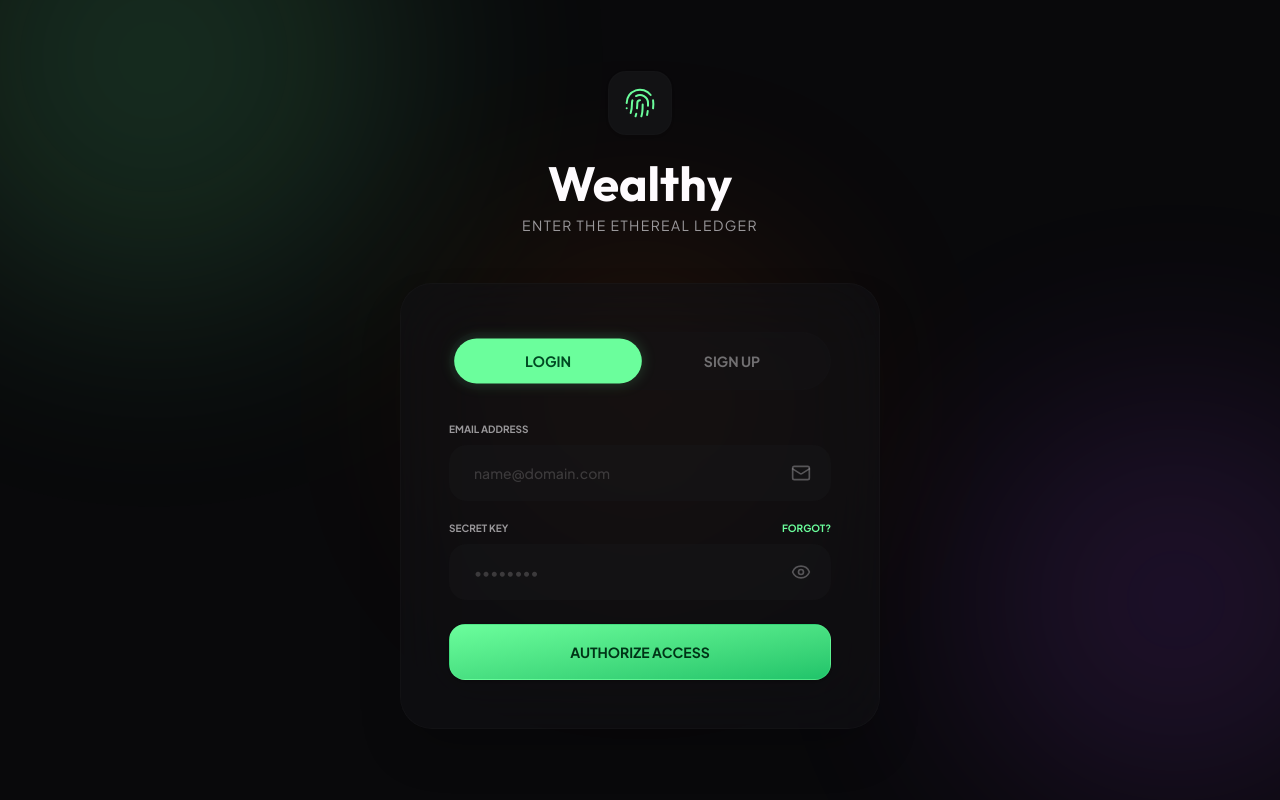
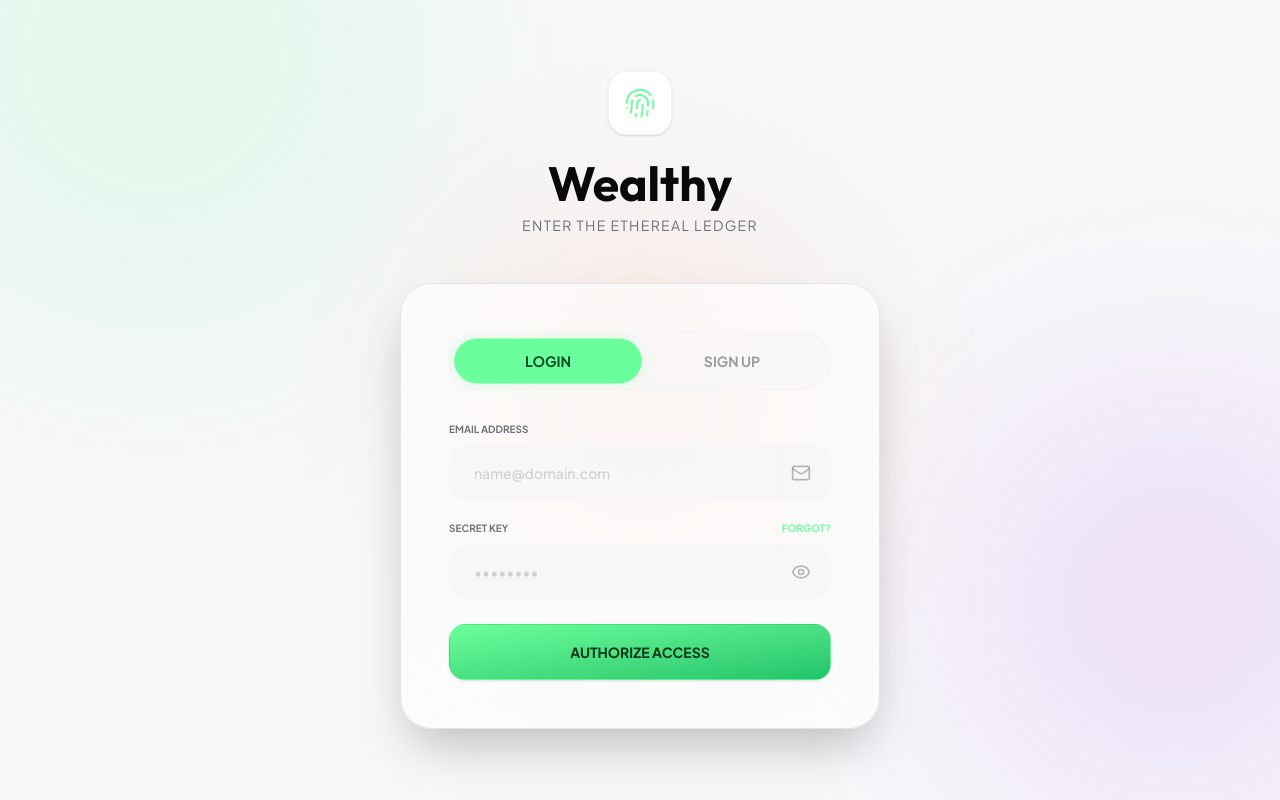
Before and after one commit to shubshinde1/lumina-expense-tracker, a Next.js app in the folder apps/web/: page / in a window 1280 px wide. Built offline with nearby package versions, Linux system fonts and the light colour scheme; no server answers.

Commit message:
feat: implement system theme support and refine UI styling across dashboard and input components

```diff
--- a/apps/web/src/app/dashboard/add/page.tsx
+++ b/apps/web/src/app/dashboard/add/page.tsx
@@ -468,7 +468,7 @@ function AddTransactionForm() {
         </Link>
 
         {/* Type Toggle */}
-        <div className={`flex p-1 bg-card/50 flex-1 ${pillRoundness}`}>
+        <div className={`flex p-1 bg-muted flex-1 ${pillRoundness} border border-border/20`}>
           <button
             type="button"
             onClick={() => { setType('expense'); setCategoryId(""); }}
@@ -503,11 +503,11 @@ function AddTransactionForm() {
          ))}
       </div>
 
-      <form onSubmit={handleSubmit} className="space-y-8">
+      <form onSubmit={handleSubmit} className="space-y-5">
 
         {/* Amount with Voice AI Mic */}
         <div className="group relative flex flex-col items-center">
-          <label className="block font-medium text-xs text-muted-foreground mb-3 uppercase text-center">
+          <label className="block font-medium text-xs text-muted-foreground mb-1.5 uppercase text-center">
             Amount
           </label>
           <AmountInput
@@ -519,7 +519,7 @@ function AddTransactionForm() {
           <button
             type="button"
             onClick={isRecording ? stopVoiceRecognition : startVoiceRecognition}
-            className={`relative mt-3 h-12 flex items-center justify-center border transition-all duration-500 ease-in-out active:scale-95 ${pillRoundness} ${
+            className={`relative mt-1.5 h-12 flex items-center justify-center border transition-all duration-500 ease-in-out active:scale-95 ${pillRoundness} ${
               isRecording
                 ? "w-48 bg-destructive/10 border-destructive/30 text-destructive shadow-[0_0_25px_rgba(239,68,68,0.2)]"
                 : isParsing
--- a/apps/web/src/app/dashboard/edit/page.tsx
+++ b/apps/web/src/app/dashboard/edit/page.tsx
@@ -180,7 +180,7 @@ function EditContent() {
         </Link>
 
         {/* Type Toggle */}
-        <div className={`flex p-1 bg-card/50 flex-1 ${pillRoundness}`}>
+        <div className={`flex p-1 bg-muted flex-1 ${pillRoundness} border border-border/20`}>
           <button
             type="button"
             onClick={() => { setType('expense'); setCategoryId(""); }}
@@ -198,10 +198,10 @@ function EditContent() {
         </div>
       </header>
 
-      <form onSubmit={handleSubmit} className="space-y-8">
+      <form onSubmit={handleSubmit} className="space-y-5">
 
         <div className="group relative">
-          <label className="block font-medium text-xs text-muted-foreground mb-3 tracking-widest uppercase text-center">Amount</label>
+          <label className="block font-medium text-xs text-muted-foreground mb-1.5 tracking-widest uppercase text-center">Amount</label>
           <AmountInput value={amount} onChange={setAmount} />
         </div>
 
--- a/apps/web/src/app/dashboard/page.tsx
+++ b/apps/web/src/app/dashboard/page.tsx
@@ -234,7 +234,7 @@ export default function DashboardPage() {
                 </div>
                 <span className="text-[10px] font-black uppercase tracking-widest text-muted-foreground dark:text-white/30">Outflow</span>
               </div>
-              <p className="text-lg font-heading font-bold tracking-tight text-foreground dark:text-white">
+              <p className="text-lg font-heading font-bold tracking-tight text-destructive">
                 ₹{expense.toLocaleString('en-IN')}
               </p>
             </div>
--- a/apps/web/src/app/globals.css
+++ b/apps/web/src/app/globals.css
@@ -63,7 +63,7 @@
 
 :root {
   /* Premium Light Mode / Fintech Aesthetic */
-  --background: #ffffff;
+  --background: #f7f7f9;
   --foreground: #09090b;
   --card: #ffffff;
   --card-foreground: #09090b;
@@ -98,19 +98,19 @@
 
 .dark {
   /* Stitch Deep Dark / Neon Theme */
-  --background: #09090b;
-  --foreground: #fefbfe;
-  --card: #121214;
-  --card-foreground: #fefbfe;
-  --popover: #121214;
-  --popover-foreground: #fefbfe;
+  --background: #0d0d0f;
+  --foreground: #ffffff;
+  --card: #1c1c1f;
+  --card-foreground: #ffffff;
+  --popover: #1c1c1f;
+  --popover-foreground: #ffffff;
   --primary: #6bfe9c;
   --primary-foreground: #004a23;
-  --secondary: #1a1a1c;
-  --secondary-foreground: #fefbfe;
-  --muted: #0e0e0f;
-  --muted-foreground: #9a989b;
-  --accent: #161618;
+  --secondary: #28282c;
+  --secondary-foreground: #ffffff;
+  --muted: #151518;
+  --muted-foreground: #a8a6a9;
+  --accent: #222227;
   --accent-foreground: #6bfe9c;
   --destructive: #ff716c;
   --destructive-foreground: #490006;
@@ -118,19 +118,20 @@
   --input: rgba(255, 255, 255, 0.02);
   --ring: #6bfe9c;
 
-  --sidebar: #0e0e0f;
-  --sidebar-foreground: #fefbfe;
+  --sidebar: #151518;
+  --sidebar-foreground: #ffffff;
   --sidebar-primary: #6bfe9c;
   --sidebar-primary-foreground: #004a23;
-  --sidebar-accent: #1a1a1c;
-  --sidebar-accent-foreground: #fefbfe;
+  --sidebar-accent: #28282c;
+  --sidebar-accent-foreground: #ffffff;
   --sidebar-border: rgba(255, 255, 255, 0.02);
   --sidebar-ring: #6bfe9c;
 }
 
 @layer base {
   * {
-    @apply border-border outline-ring/50;
+    @apply border-border;
+    outline: none !important;
   }
 
   body {
--- a/apps/web/src/components/AmountInput.tsx
+++ b/apps/web/src/components/AmountInput.tsx
@@ -57,7 +57,7 @@ export default function AmountInput({ value, onChange, autoFocus = false }: Amou
   };
 
   return (
-    <div className="w-full text-center transition-all duration-300 py-4 cursor-text">
+    <div className="w-full text-center transition-all duration-300 py-1 cursor-text">
       <input
         ref={inputRef}
         type="text"
@@ -81,10 +81,10 @@ export default function AmountInput({ value, onChange, autoFocus = false }: Amou
       {isMounted && showKeypad && (
         <>
           <div className="fixed inset-0 z-[60] bg-transparent md:hidden" onClick={() => setShowKeypad(false)} />
-          <div className="fixed inset-x-0 bottom-0 z-[70] bg-card border-t border-border shadow-[0_-20px_40px_rgba(0,0,0,0.2)] p-4 pb-8 animate-in slide-in-from-bottom duration-300 rounded-t-[2.5rem]">
+          <div className="fixed inset-x-0 bottom-0 z-[70] bg-muted border-t border-border/40 shadow-[0_-15px_35px_rgba(0,0,0,0.3)] p-4 pb-8 animate-in slide-in-from-bottom duration-300 rounded-t-[2.5rem]">
             <div className="flex justify-between items-center mb-4 px-4 max-w-md mx-auto">
-              <span className="text-xs font-bold uppercase tracking-widest text-muted-foreground">Amount Input</span>
-              <button type="button" onClick={() => setShowKeypad(false)} className="text-primary font-bold text-sm bg-primary/10 px-3 py-1 rounded-full">DONE</button>
+              <span className="text-[10px] font-black uppercase tracking-widest text-muted-foreground/80">Amount Input</span>
+              <button type="button" onClick={() => setShowKeypad(false)} className="text-primary font-black text-xs uppercase tracking-wider bg-primary/10 px-4 py-1.5 rounded-full hover:bg-primary/20 transition-all cursor-pointer">DONE</button>
             </div>
             <div className="grid grid-cols-3 gap-3 max-w-sm mx-auto">
               <Key onClick={() => handleKeyPress('1')}>1</Key>
@@ -120,7 +120,7 @@ function Key({ children, onClick, className = "" }: any) {
       type="button"
       onPointerDown={(e) => e.preventDefault()}
       onClick={(e) => { e.preventDefault(); onClick(); }}
-      className={`h-16 flex items-center justify-center text-3xl font-heading font-bold rounded-2xl bg-card border border-border shadow-sm active:scale-95 active:bg-accent transition-all ${className}`}
+      className={`h-16 flex items-center justify-center text-3xl font-heading font-black rounded-2xl bg-card border border-border/80 dark:border-white/5 text-foreground shadow-[0_2px_4px_rgba(0,0,0,0.04)] active:scale-95 active:bg-accent transition-all duration-100 ${className}`}
     >
       {children}
     </button>
--- a/apps/web/src/components/ThemeProvider.tsx
+++ b/apps/web/src/components/ThemeProvider.tsx
@@ -14,25 +14,41 @@ export function ThemeProvider({ children }: { children: React.ReactNode }) {
   useEffect(() => {
     if (!mounted) return;
 
-    // Apply dark class
     const html = document.documentElement;
-    if (theme === 'dark') {
-      html.classList.add('dark');
+    const mediaQuery = window.matchMedia('(prefers-color-scheme: dark)');
+
+    const applyClass = (isDark: boolean) => {
+      if (isDark) {
+        html.classList.add('dark');
+      } else {
+        html.classList.remove('dark');
+      }
+    };
+
+    const handleChange = () => {
+      if (theme === 'system') {
+        applyClass(mediaQuery.matches);
+      }
+    };
+
+    if (theme === 'system') {
+      applyClass(mediaQuery.matches);
+      mediaQuery.addEventListener('change', handleChange);
     } else {
-      html.classList.remove('dark');
+      applyClass(theme === 'dark');
     }
 
     // Apply custom inline styles for accent and radius directly onto root
     html.style.setProperty('--primary', accentColor);
-    // Setting complementary colors if needed:
-    // This is optional if using exactly exact Hex; for shadcn, border radius is enough
     html.style.setProperty('--radius', `${radius}rem`);
 
     // Override the dynamic CSS variables in our v4 layout for specific stitch primary tokens
-    // We override primary and ring globally:
     html.style.setProperty('--color-primary', accentColor);
     html.style.setProperty('--color-ring', accentColor);
 
+    return () => {
+      mediaQuery.removeEventListener('change', handleChange);
+    };
   }, [theme, accentColor, radius, mounted]);
 
   // Prevent hydration mismatch flash by not rendering children identically initially if complex differences,
--- a/apps/web/src/stores/useThemeStore.ts
+++ b/apps/web/src/stores/useThemeStore.ts
@@ -1,21 +1,21 @@
 import { create } from 'zustand';
 
 interface ThemeState {
-  theme: 'light' | 'dark';
+  theme: 'light' | 'dark' | 'system';
   accentColor: string; // Hex color for primary
   radius: number; // Border radius in rem
-  setTheme: (theme: 'light' | 'dark') => void;
+  setTheme: (theme: 'light' | 'dark' | 'system') => void;
   setAccentColor: (color: string) => void;
   setRadius: (radius: number) => void;
 }
 
 const getInitialState = () => {
   if (typeof window === 'undefined') {
-    return { theme: 'dark' as const, accentColor: '#6bfe9c', radius: 1 };
+    return { theme: 'system' as const, accentColor: '#6bfe9c', radius: 1 };
   }
   const stored = localStorage.getItem('lumina_theme');
   if (stored) return JSON.parse(stored);
-  return { theme: 'dark' as const, accentColor: '#6bfe9c', radius: 1 };
+  return { theme: 'system' as const, accentColor: '#6bfe9c', radius: 1 };
 };
 
 export const useThemeStore = create<ThemeState>((set) => ({
```
Also changed, not shown: apps/web/src/app/dashboard/settings/page.tsx (+26 -13 lines), 1 other file (tests, documents, lock files or other folders).
